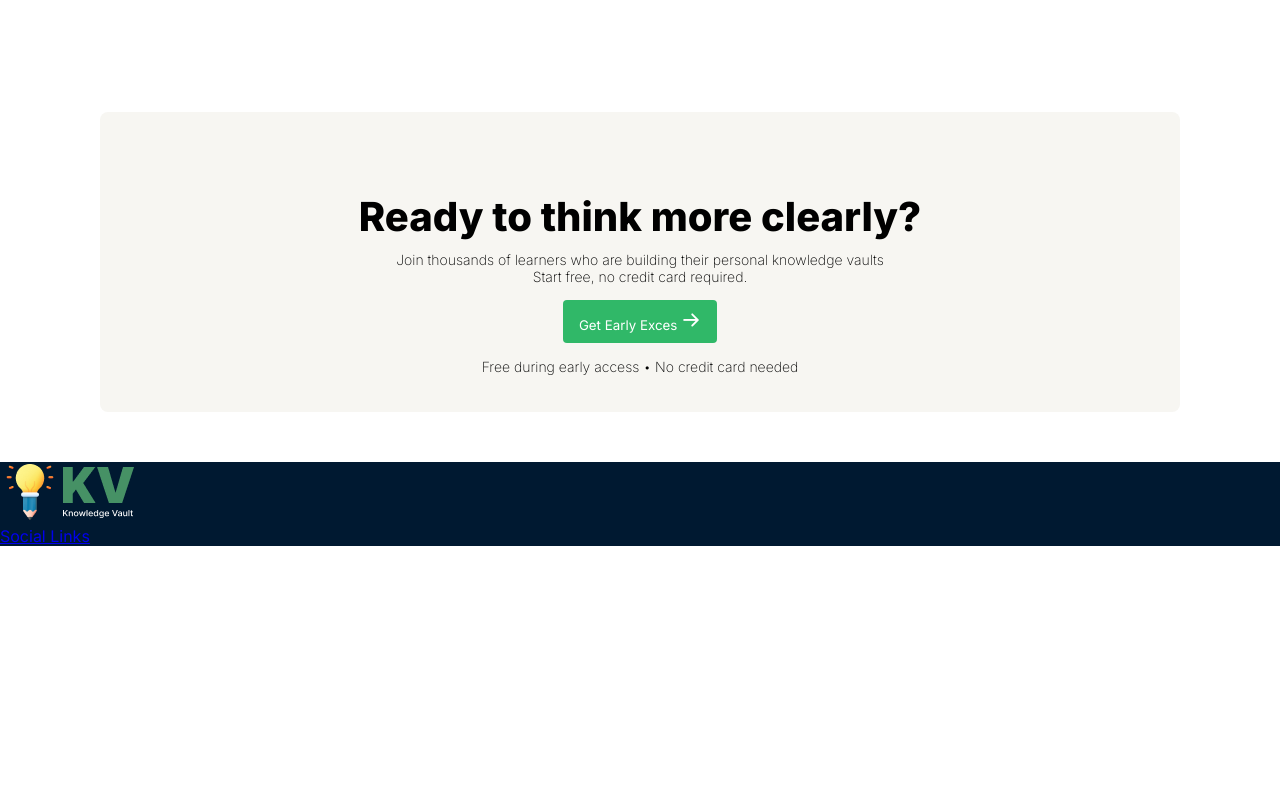
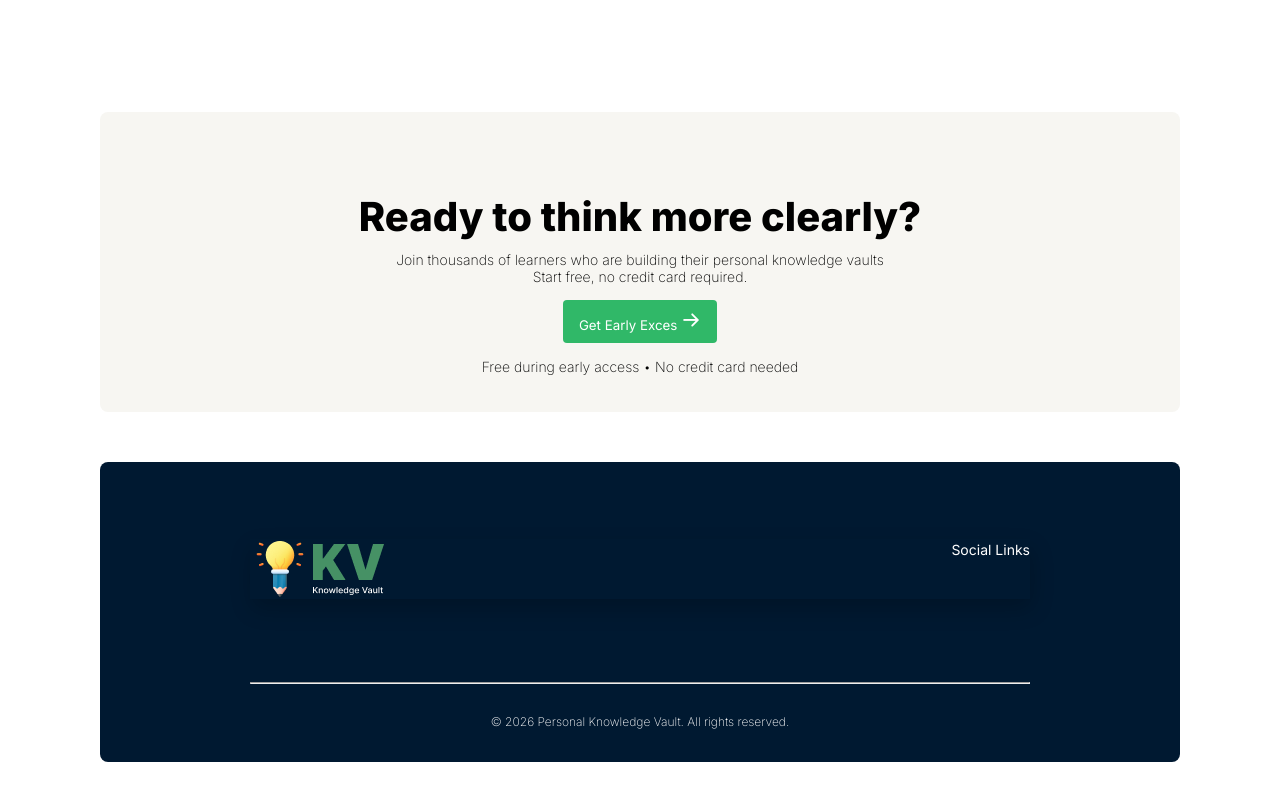
Before and after one commit to itzSumma/Assignment-1, a plain HTML site: page index.html in a window 1280 px wide. Shown: the part 1753-2553 px from the top of the page. Before the commit the page ends 2299 px from the top, so only its background shows below. Drawn offline with Linux system fonts and the light colour scheme.

Commit message:
add all the effects and changes right now made

```diff
--- a/index.html
+++ b/index.html
@@ -169,21 +169,22 @@
     </section>
     </main>
     <footer>
-        <div class=" box">
-            <div class="menu">
-<img src="./assets/logo-footer.png" alt="">
-<div class="link">
-    <a href="#">Social Links</a>
-    <img src="./assets/" alt="">
-</div>
+       <div class="container-footer">
 
 
-            </div>
-            <div>
+        <div class="first">
+    <img src="./assets/logo-footer.png" alt="">
+<div class="menu">
+    <a href="#">Social Links</a>
 
-            </div>
+</div>
+        </div>
 
-        </div>
+<div class="finish">
+    <hr>
+   <p> © 2026 Personal Knowledge Vault. All rights reserved.</p>
+</div>
+       </div>
     </footer>
 </body>
 
--- a/styles/style.css
+++ b/styles/style.css
@@ -33,7 +33,9 @@
     color: #000000;
     text-decoration: none;
 }
-
+.items a:hover{
+    background-color: #30B868;
+}
 #btn {
     padding: 12px 16px;
     background-color: #30B868;
@@ -45,6 +47,9 @@
 
 #btn:hover {
     background-color: gray;
+    transform: translateY(-3px);
+    box-shadow: 2px 10px 22px rgba(0, 0, 0, 0.2);
+    transition: 0.5s;
 }
 
 nav {
@@ -79,6 +84,9 @@ nav {
 
 #btn-2:hover {
     background-color: gray;
+    transform: translateY(-3px);
+    box-shadow: 2px 10px 22px rgba(0, 0, 0, 0.2);
+    transition: 0.5s;
 }
 
 .banner-content h1 {
@@ -118,6 +126,9 @@ nav {
 
 #btn-3:hover {
     background-color: gray;
+    transform: translateY(-3px);
+    box-shadow: 2px 10px 22px rgba(0, 0, 0, 0.2);
+    transition: 0.5s;
 }
 
 #btn-4 {
@@ -135,6 +146,9 @@ nav {
 
 #btn-4:hover {
     background-color: gray;
+    transform: translateY(-3px);
+    box-shadow: 2px 10px 22px rgba(0, 0, 0, 0.2);
+    transition: 0.5s;
 }
 
 .container-box h1 {
@@ -218,6 +232,9 @@ nav {
 
 .cards:hover {
     background-color: #627382;
+    transform: translateY(-3px);
+    box-shadow: 2px 10px 22px rgba(0, 0, 0, 0.2);
+    transition: 0.5s;
 }
 
 .brain-section {
@@ -315,5 +332,40 @@ padding-top: 0px;
     }
     #btn-5:hover{
         background-color: gray;
+        transform: translateY(-3px);
+    box-shadow: 2px 10px 22px rgba(0, 0, 0, 0.2);
+    transition: 0.5s;
     }
-    .box{background-color: #001931;}
+    .container-footer{ align-items: center;
+        margin-right: 100px;
+    margin-left: 100px;
+    height: 300px;
+    border-radius: 8px;
+    padding: 80px 150px;
+    margin-bottom: 50px;
+        background-color: #001931;}
+
+     .first a{
+        text-decoration: none;
+        color: #FFFFFF;
+        font-size: 14px;
+
+     }
+      .first a:hover{background-color: black}
+    .first{
+        display: flex;
+        justify-content: space-between;
+        margin-bottom: 80px;
+        transform: translateY(-3px);
+    box-shadow: 2px 10px 22px rgba(0, 0, 0, 0.2);
+    transition: 0.5s;
+    }
+
+.container-footer .finish{
+        color: #FFFFFF;
+        text-align: center;
+        font-size: 12px;
+        font-weight: 200;
+     }
+     hr{color: #627382;
+    margin-bottom: 30px;}
```
